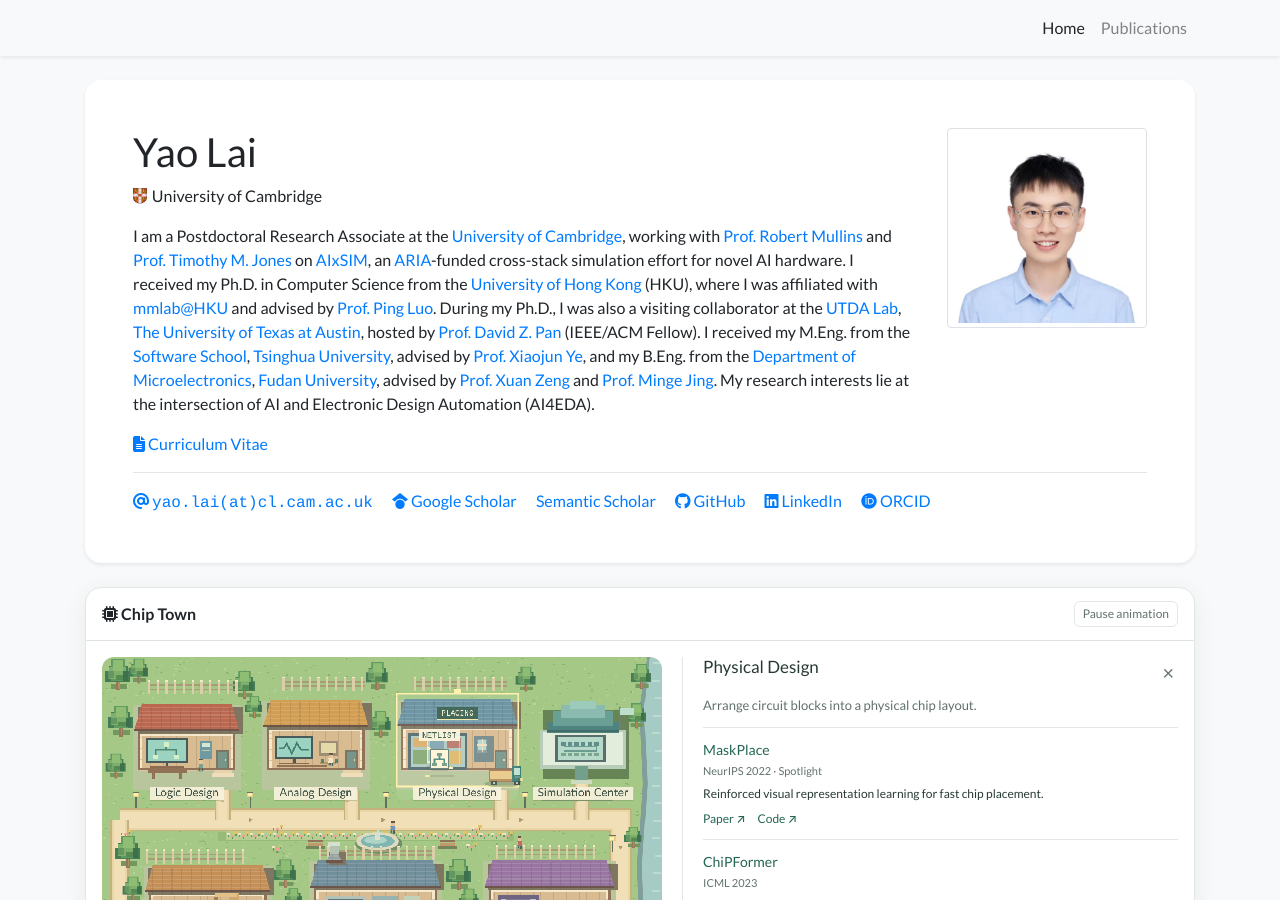
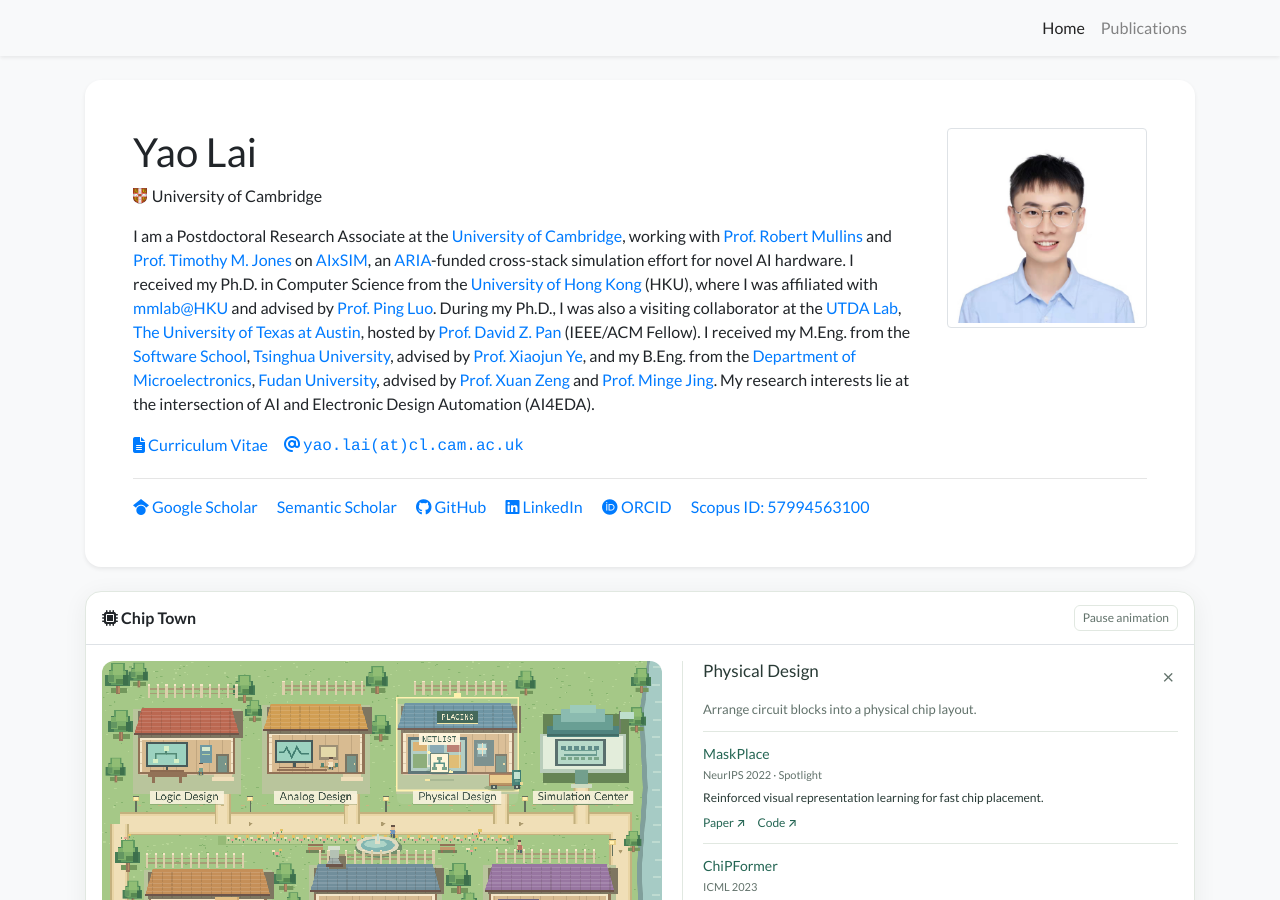
Before and after one commit to laiyao1/laiyao1.github.io, a Jekyll site: the page built from index.html, in a window 1280 px wide and 900 px high. Built offline with Jekyll 4.4.1, drawn with Linux system fonts in a browser that asks for light colours; a style sheet for code colours, icons or effects is not loaded.

Commit message:
Move email beside CV and add Scopus author ID

```diff
--- a/_data/profile.yml
+++ b/_data/profile.yml
@@ -12,6 +12,7 @@ email: "yao.lai@cl.cam.ac.uk"
 cv_link: /assets/files/cv.pdf
 gscholar: 9Oxeo68AAAAJ
 semantic_scholar: 2192588046
+scopus: "57994563100"
 github: laiyao1
 # twitter: your_twitter_id
 # wechat_qrcode: /assets/images/etc/wechat.jpg
--- a/_includes/widgets/profile_card.html
+++ b/_includes/widgets/profile_card.html
@@ -18,8 +18,17 @@
                         <div class="text-profile-bio mt-3">
                             {{ site.data.profile.short_bio }}
                         </div>
-                        {% if site.data.profile.cv_link %}
-                            <a target="_blank" href="{{ site.data.profile.cv_link | relative_url }}"><i class="fas fa-file-alt"></i> Curriculum Vitae</a> <br/>
+                        {% if site.data.profile.cv_link or site.data.profile.email %}
+                        <div class="d-flex flex-wrap align-items-center">
+                            {% if site.data.profile.cv_link %}
+                            <a class="mr-3 mb-1 no-break" target="_blank" href="{{ site.data.profile.cv_link | relative_url }}"><i class="fas fa-file-alt"></i> Curriculum Vitae</a>
+                            {% endif %}
+                            {% if site.data.profile.email %}
+                            <a class="mb-1 text-break" href="mailto:{{ site.data.profile.email | encode_email }}">
+                                <i class="fas fa-at"></i> <span class="email-text">{{ site.data.profile.email | replace: "@", "(at)" }}</span>
+                            </a>
+                            {% endif %}
+                        </div>
                         {% endif %}
                     </div>
                     {% if site.data.profile.portrait_url %}
@@ -42,10 +51,6 @@
                 <hr />
                 <div class="row">
                     <div class="col">
-                        <a class="pr-3 no-break" href="mailto:{{ site.data.profile.email | encode_email }}">
-                            <i class="fas fa-at"></i> <span class="email-text">{{ site.data.profile.email | replace: "@", "(at)" }}</span>
-                        </a>
-
                         {% if site.data.profile.gscholar %}
                         <a class="pr-3 no-break" target="_blank" href="https://scholar.google.com/citations?user={{ site.data.profile.gscholar }}&hl=en">
                             <i class="fab fa-google-scholar"></i> Google Scholar
@@ -87,6 +92,12 @@
                             <i class="fab fa-orcid"></i> ORCID
                         </a>
                         {% endif %}
+
+                        {% if site.data.profile.scopus %}
+                        <a class="pr-3 d-inline-block" target="_blank" rel="noopener noreferrer" href="https://www.scopus.com/authid/detail.uri?authorId={{ site.data.profile.scopus }}">
+                            <i class="ai ai-scopus"></i> Scopus ID: <span class="no-break">{{ site.data.profile.scopus }}</span>
+                        </a>
+                        {% endif %}
                     </div>
                 </div>
             </div>
```
